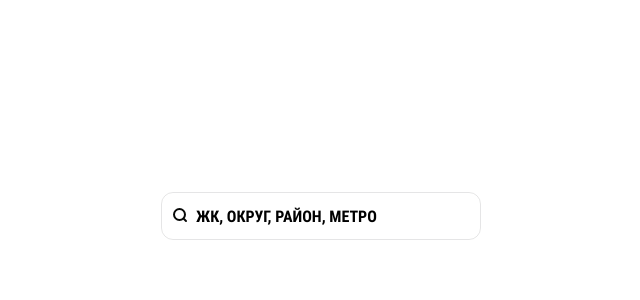
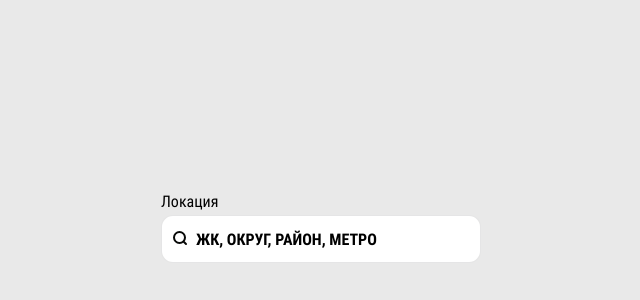
Before and after one commit to myackotka93/test-dropdown, a Next.js app: page / in a window 1280 px wide. Shown: the part 64-364 px from the top of the page, without its empty margins (319-959 px from the left). Built offline with nearby package versions, Linux system fonts and the light colour scheme.

Commit message:
fix tabsData

```diff
--- a/components/FilterForm/FilterForm.jsx
+++ b/components/FilterForm/FilterForm.jsx
@@ -4,9 +4,9 @@ import classNames from 'classnames'
 import styles from './FilterForm.module.scss';
 
 const tabsData = [
-  { label: 'ЖК', items: ['Академический', 'Басманный', 'Замоскворечье', 'Измайлово', 'Басманный', 'Академический','Басманный', 'Академический'] },
-  { label: 'Округ', items: ['Центральный', 'Зеленоградский', 'Восточный', 'Западный', 'Южный', 'Северный', 'Южный', 'Северный'] },
-  { label: 'Район', items: ['Арбат', 'Аэропорт', 'Бабушкинский', 'Внуково', 'Гагаринский', 'Коньково', 'Бабушкинский', 'Внуково'] },
+  { label: 'ЖК', items: ['Академический', 'Басманный', 'Замоскворечье', 'Измайлово', 'Парус', 'Алые паруса','Дом на набережной', 'Воробьевы горы'] },
+  { label: 'Округ', items: ['Центральный', 'Зеленоградский', 'Восточный', 'Западный', 'Южный', 'Северный', 'Северо-Западный', 'Юго-Восточный'] },
+  { label: 'Район', items: ['Арбат', 'Аэропорт', 'Бабушкинский', 'Внуково', 'Гагаринский', 'Коньково', 'Чертаново', 'Люберцы'] },
   { label: 'Метро', items: ['Третьяковская', 'Чертаново', 'Академическая', 'Шуваловская', 'Теплый стан', 'Ясенево', 'Измайлово'] },
 ];
 
@@ -29,6 +29,7 @@ export default function FilterForm() {
   const handleCheckboxChange = (tabIndex, itemIndex) => {
     const updatedStates = [...checkboxStates];
     updatedStates[tabIndex][itemIndex] = !updatedStates[tabIndex][itemIndex];
+    console.log(updatedStates);
     setCheckboxStates(updatedStates);
 
     if (updatedStates[tabIndex][itemIndex]) {
@@ -63,6 +64,7 @@ export default function FilterForm() {
     <>
       <div className={styles.body}>
         <div className={styles.container}>
+          <div>Локация</div>
           <button className={styles.button} onClick={toggleDropdown}>
             <div className={styles.button_title}>
               <svg className={styles.button_icon} width="16" height="16" viewBox="0 0 16 16" fill="none" xmlns="http://www.w3.org/2000/svg">
--- a/components/FilterForm/FilterForm.module.scss
+++ b/components/FilterForm/FilterForm.module.scss
@@ -10,8 +10,10 @@
   width: 100%;
   height: 48px;
   color: #000;
-  padding: 10px;
+  @include spacer(padding, all, 10 / 32);
+  @include spacer(margin, t, 1 / 8);
   cursor: pointer;
+  background-color: #fff;
   border: 1px solid var(--border-primary, rgba(7, 0, 15, 0.10));
   border-radius: 12px;
   transition: border 0.3s;
@@ -22,6 +24,10 @@
 
   &:hover {
     border: 1px solid var(--border-primary-hover, rgba(7, 0, 15, 0.40));
+  }
+
+  &:focus {
+    outline: none;
   }
 
   .button_title {
@@ -52,7 +58,7 @@
   background-color: #ffffff;
   z-index: 1;
   position: absolute;
-  top: 52px;
+  top: 76px;
   border: 1px solid var(--border-primary, rgba(7, 0, 15, 0.10));
   border-radius: 12px;
   animation: fadeIn 0.3s ease;
@@ -76,6 +82,7 @@
   height: 248px;
   overflow-y: auto;
   @include spacer(margin, r, 1 / 4);
+  @include spacer(margin, t, 1 / 4);
   scrollbar-width: thin;
   scrollbar-color: rgba(0, 0, 0) transparent;
 }
@@ -99,6 +106,7 @@
   }
 
   &:last-child {
+    @include spacer(padding, t, 1 / 4);
     @include spacer(padding, b, 1 );
     height: auto;
   }
@@ -164,8 +172,8 @@
   @include spacer(padding, x, 1 / 2);
   border-bottom: 1px solid var(--stroke-grey, #E3E6E8);
   overflow: hidden;
-  // overflow-x: auto;
-  // width: 100%;
+  overflow-x: auto;
+  width: 100%;
 
   .active_item {
     border: 1px solid var(--border-primary, rgba(7, 0, 15, 0.10));
--- a/pages/index.module.scss
+++ b/pages/index.module.scss
@@ -7,4 +7,5 @@
   display: flex;
   justify-content: center;
   @include spacer(padding, t, 8);
+  background-color: #e9e9e9;
 }
```
